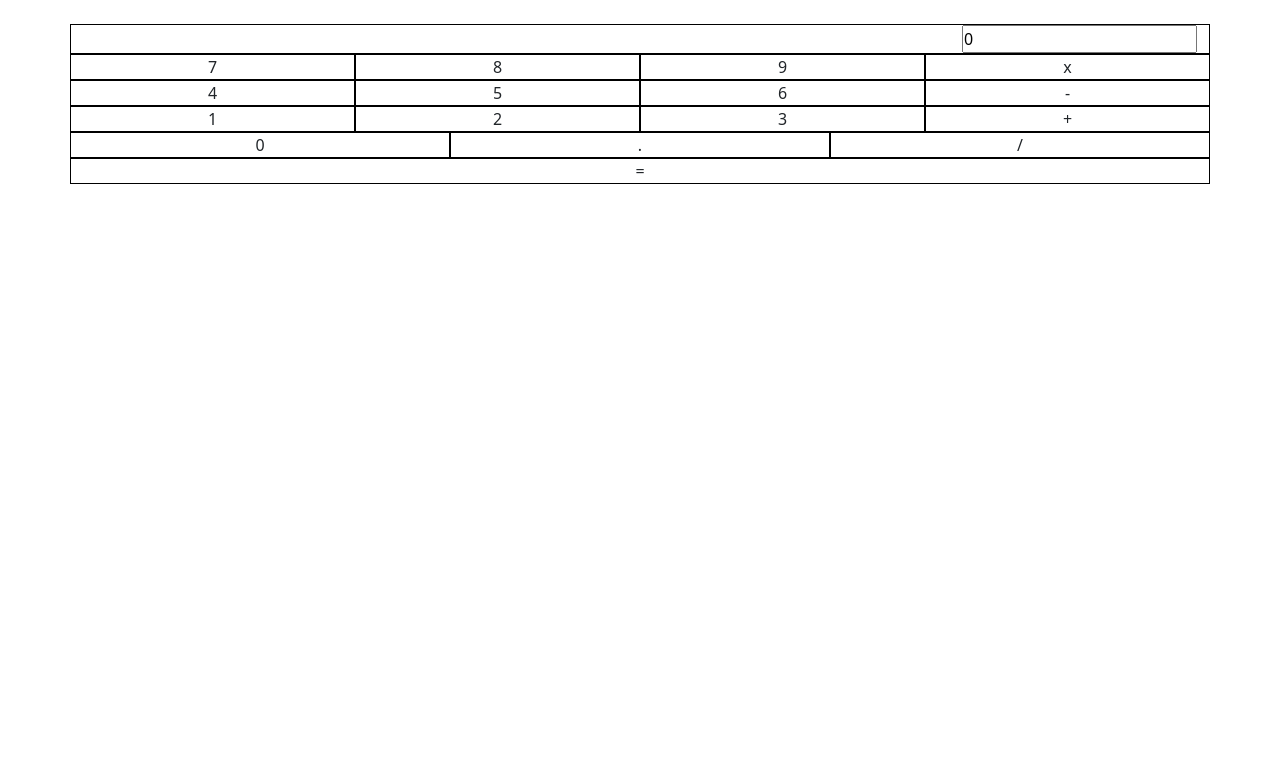
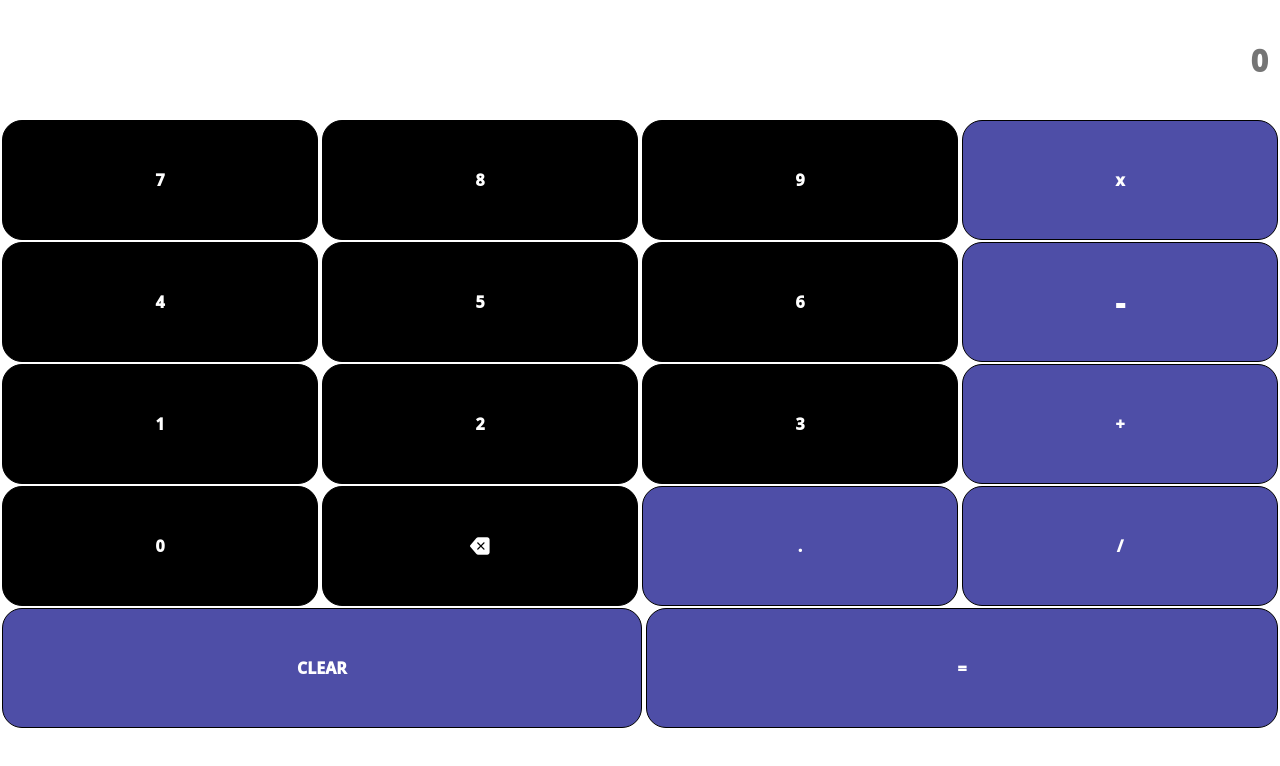
Before and after one commit to S1bu/Calculator, a plain HTML site: page index.html in a window 1280 px wide. Drawn offline with nearby package versions, Linux system fonts and the light colour scheme.

Commit message:
calculator

```diff
--- a/index.html
+++ b/index.html
@@ -8,74 +8,49 @@
     <link rel="stylesheet" href="./style/style.css">
     <!-- bootstrap -->
     <link href="https://cdn.jsdelivr.net/npm/bootstrap@5.3.0-alpha3/dist/css/bootstrap.min.css" rel="stylesheet" integrity="sha384-KK94CHFLLe+nY2dmCWGMq91rCGa5gtU4mk92HdvYe+M/SXH301p5ILy+dN9+nJOZ" crossorigin="anonymous">
+    <!-- bootstrap icons -->
+    <link rel="stylesheet" href="https://cdn.jsdelivr.net/npm/bootstrap-icons@1.10.5/font/bootstrap-icons.css">
     <title>Calculator</title>
 </head>
 <body>
-
-
-    <br>
-    <!-- <div class="container ">
-        <input type="text" id="inputBox" value="0"/>
-        <button class="digitButton" onclick="digitBtnPressed(1)">1</button>
-        <button class="digitButton" onclick="digitBtnPressed(2)">2</button>
-        <button class="digitButton" onclick="digitBtnPressed(3)">3</button>
-        <button class="digitButton" onclick="digitBtnPressed(4)">4</button>
-        <button class="digitButton" onclick="digitBtnPressed(5)">5</button>
-        <button class="digitButton" onclick="digitBtnPressed(6)">6</button>
-        <button class="digitButton" onclick="digitBtnPressed(7)">7</button>
-        <button class="digitButton" onclick="digitBtnPressed(8)">8</button>
-        <button class="digitButton" onclick="digitBtnPressed(9)">9</button>
-        <button class="digitButton" onclick="digitBtnPressed(0)">0</button>
-
-        <button class="operator" onclick="operatorBtnPressed('+')">+</button>
-        <button class="operator" onclick="operatorBtnPressed('-')">-</button>
-        <button class="operator" onclick="operatorBtnPressed('x')">x</button>
-        <button class="operator" onclick="operatorBtnPressed('/')">/</button>
-        <button class="equals" onclick="equalsBtnPressed()">=</button>
-        <button class="clear" onclick="btnACPressed()">AC</button>
-    </div> -->
-    <div class="container-fluid">
-        <div class="container text-center">
+        <div class="container-fluid text-center">
+            <!--  row 1-->
+                       <input type="text" class="right" id="input" placeholder="0"/>
             <!--  row 1-->
             <div class="row">
-               <div class="col col-12 text-end">
-                       <input type="text" id="inputBox" value="0"/>
-               </div>
-              </div>
-            <!--  row 1-->
-            <div class="row">
-              <div class="col" onclick="digitBtnPressed(7)">7</div>
-              <div class="col" onclick="digitBtnPressed(8)">8</div>
-              <div class="col" onclick="digitBtnPressed(9)">9</div>
-              <div class="col"  onclick="operatorBtnPressed('x')">x</div>
+              <div class="col" onclick="inputNumber(7)">7</div>
+              <div class="col" onclick="inputNumber(8)">8</div>
+              <div class="col" onclick="inputNumber(9)">9</div>
+              <div class="col navy"  onclick="inputNumber('*')">x</div>
             </div>
             <!-- row 2 -->
             <div class="row">
-                <div class="col" onclick="digitBtnPressed(4)">4</div>
-                <div class="col" onclick="digitBtnPressed(5)">5</div>
-                <div class="col" onclick="digitBtnPressed(6)">6</div>
-                <div class="col"  onclick="operatorBtnPressed('-')">-</div>
+                <div class="col" onclick="inputNumber(4)">4</div>
+                <div class="col" onclick="inputNumber(5)">5</div>
+                <div class="col" onclick="inputNumber(6)">6</div>
+                <div class="col navy" style="font-size: 30px;"  onclick="inputNumber('-')">-</div>
               </div>
                <!-- row 3 -->
             <div class="row">
-                <div class="col" onclick="digitBtnPressed(1)">1</div>
-                <div class="col" onclick="digitBtnPressed(2)">2</div>
-                <div class="col" onclick="digitBtnPressed(3)">3</div>
-                <div class="col"  onclick="operatorBtnPressed('+')">+</div>
+                <div class="col" onclick="inputNumber(1)">1</div>
+                <div class="col" onclick="inputNumber(2)">2</div>
+                <div class="col" onclick="inputNumber(3)">3</div>
+                <div class="col navy"  onclick="inputNumber('+')">+</div>
               </div>
                <!-- row 4 -->
             <div class="row">
-                <div class="col">0</div>
-                <div class="col">.</div>
-                <div class="col"  onclick="operatorBtnPressed('/')">/</div>
-
+                <div class="col" onclick="inputNumber(0)">0</div>
+                <div class="col" onclick="remove()"><i class="bi bi-backspace-fill" style="font-size: 20px;"></i></div>
+                <div class="col navy"onclick="inputNumber('.')" >.</div>
+                <div class="col navy"  onclick="inputNumber('/')">/</div>
               </div>
               <!-- row 5 -->
             <div class="row">
-              <div class="col col-12">=</div>
+              <div class="col col-6 navy clear" onclick="clearSum()">CLEAR</div>
+              <div class="col navy" onclick="evaluateSum()">=</div>
             </div>
           </div>
-    </div>
+
     <!-- js external link -->
     <script src="./script/code.js"></script>
 </body>
--- a/script/code.js
+++ b/script/code.js
@@ -1,77 +1,28 @@
+let sum = '';
+// displays number in the input box
+let result=document.getElementById("input");
 
-let newline = true; //Boolean variable.Determine if the next thing the user types should be on a new line
-let value1;   //declared a variable (undefined)
-let currentOperator;  //declared a variable (undefined)
-
-
-//Event handler for when any digit button is pressed
-// function name(parameter)
-function digitBtnPressed(button){
-
-    if(newline){//if new line true
-        document.getElementById("inputBox").value = button;//display value in the input Box and assign it to button
-        newline = false;//newline will be false/wont be newline
+//Display the number in output id
+function inputNumber(number){
+    result.value+=number;
 }
 
-    else{
-    // decalre variable currentValue and assign it to the value in the input box
-    let currentValue = document.getElementById("inputBox").value;
-    // the value in the input box will be added and assigned to new values
-    document.getElementById("inputBox").value = currentValue + button;
+// calculates input values
+function evaluateSum(){
+        result.value=eval(result.value)
 }
 
-/**********Using the decimal**************/
-//         function inputDecimal(dot) {
-// if (calculator.waitingForSecondOperand === true) {
-//     calculator.displayValue = "0."
-//   calculator.waitingForSecondOperand = false;
-//   return
-// }
+// delets everything
+function clearSum() {
+    result.value=sum;
+}
 
-// if (!calculator.displayValue.includes(dot)) {
-//   calculator.displayValue += dot;
-// }
-// }
-/************************************************/
-
-}
-//   when AC button is clicked
-function btnACPressed(){ //
-    document.getElementById("inputBox").value = 0;//value in input box must be zero
-    newline = true;
-}
-// operator buttons
-function operatorBtnPressed(operator){
-    currentOperator = operator; //
-    value1 = parseFloat(document.getElementById("inputBox").value); //value1 assigned to whatever is in the input box
-    newline = true;//numbers start on a fresh screen
-}
-//Event handler for equals to button
-function equalsBtnPressed(){
-    let value2 = parseFloat(document.getElementById("inputBox").value);
-    let finalTotal;
-
-    switch(currentOperator){
-            case"+"://if current operator is +
-                finalTotal =  value1 + value2;//equal button is assinged to the 1st input values along with its additional operator(+)
-                break;
-            case"-"://if current operator is -
-                finalTotal =  value1 - value2;//equal button is assinged to the 1st input values along with its subtract operator(-)
-                break;
-            case"/"://if current operator is /
-                finalTotal =  value1 / value2;//equal button is assinged to the 1st input values along with its division operator(/)
-                break;
-            case"x"://if current operator is x
-                finalTotal =  value1 * value2;//equal button is assinged to the 1st input values along with its multiply operator(*)
-                break;
-                // case '.':
-                // inputDecimal(value);
-
+//removes the last value in th array
+function remove(){
+    result.value = result.value.slice(0,-1);
 }
 
 
-    document.getElementById("inputBox").value = finalTotal;//assign everything(sum) to finalTotal variabale
 
-    value1 = 0;
-    newline = true;
-}
+// The video I watched to get an idea of what to do
+// https://www.youtube.com/watch?v=1jAEyP9a1hg
--- a/style/style.css
+++ b/style/style.css
@@ -1,3 +1,4 @@
+
 *{
   padding: 0;
   margin: 0;
@@ -6,4 +7,42 @@
 
 .col{
   border: 1px solid black;
+  border-radius: 20px;
+  height: 15vh;
+  font-weight: 1000;
+  display: flex;
+  flex-direction: column;
+  justify-content: center;
+  margin: 2px;
+  background-color:black ;
+  color: white;
 }
+.col:hover{
+ background-color:white;
+ color: black;
+}
+.bi{
+ font-weight: 900;
+}
+
+.right{
+ text-align: end;
+ font-size: 30px;
+}
+
+#input{
+ height: 15vh;
+ width: 100%;
+ font-weight: 1000 ;
+ border: none;
+}
+
+.navy{
+ color: white;
+ background-color: #000080b1;
+}
+
+.navy:hover{
+ background-color:black;
+ color: white;
+}
```
Lines whose indentation alone changed are shown as unchanged.
